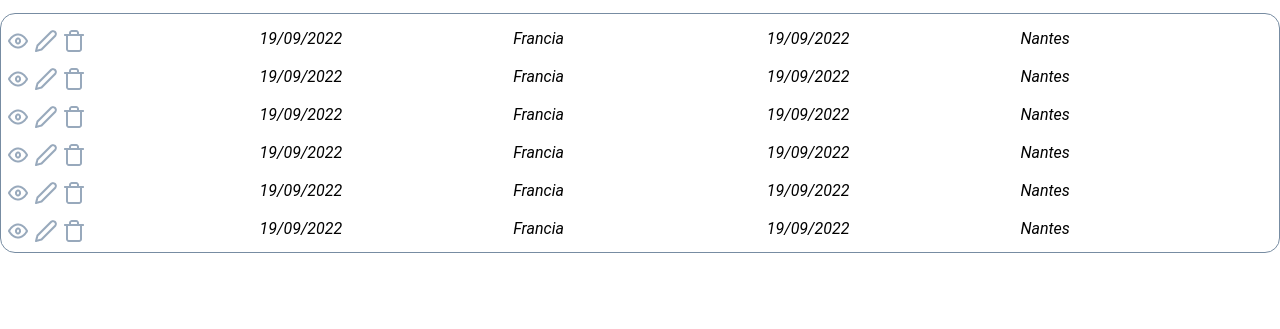
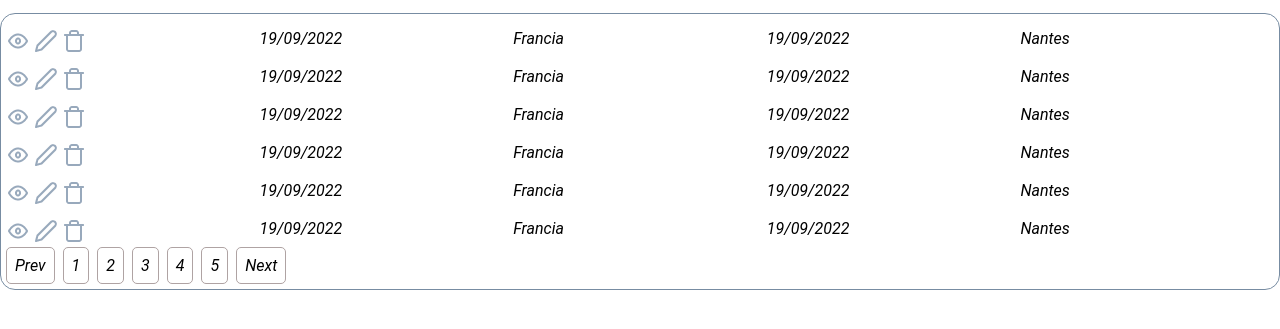
Before and after one commit to borjaboullon/exerciciousuarios, a plain HTML site: page index.html in a window 1280 px wide. Shown: the part 87-416 px from the top of the page. Drawn offline with Linux system fonts and the light colour scheme; a web font is replaced by a local one.

Commit message:
Númeors

```diff
--- a/estilo.css
+++ b/estilo.css
@@ -19,7 +19,7 @@ main{
     padding: 5px;
 
 }
-main > div {
+main > .lista > div {
     display: flex;
     margin-top: 10px;
 }
@@ -50,6 +50,23 @@ header{
 .actions > img{
     cursor: pointer;
 }
+
+.numeros{
+  display: flex;
+}
+.numeros > div{
+  border: 1px solid rgb(175, 163, 163);
+  border-radius: 5px;
+  margin-right: 8px;
+  padding: 8px;
+  cursor: pointer;
+}
+.numeros > div:hover{
+  background-color: rgb(86 80 187);
+  color: white;
+}
+
+/* Estilo texto Roboto */
 
 .roboto-thin {
     font-family: "Roboto", sans-serif;
--- a/index.html
+++ b/index.html
@@ -36,6 +36,7 @@
     </div>
     <div class="wrapper-main roboto-regular-italic">
         <main>
+            <div class="lista">
                 <div>
                     <div class="actions">
                         <img src="imagenes/ollo.png">
@@ -150,10 +151,21 @@
                         Nantes
                     </div>
                 </div>
+            </div>
 
+           <div class="numeros">
+            <div> Prev </div>
+            <div> 1 </div>
+            <div> 2 </div>
+            <div> 3 </div>
+            <div> 4 </div>
+            <div> 5 </div>
+            <div> Next </div>
+           </div>
 
 
         </main>
+
     </div>
 </body>
 </html>
```
Lines whose indentation alone changed are shown as unchanged.
